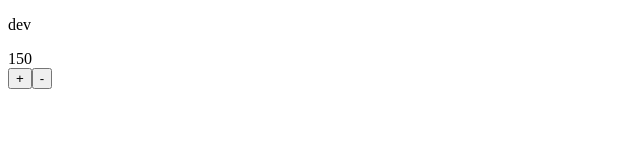
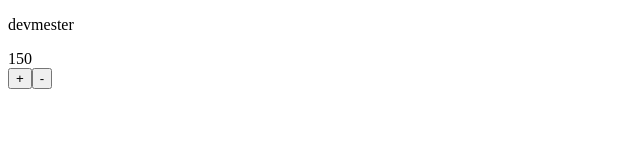
Before and after one commit to linlin1111/vue3-dome1, a Vue app: page / in a window 1280 px wide. Shown: the top 160 px of the page, without its empty margins (0-640 px from the left). Built offline with nearby package versions, Linux system fonts and the light colour scheme.

Commit message:
master mode

```diff
--- a/src/App.vue
+++ b/src/App.vue
@@ -1,6 +1,6 @@
 <template>
   <div class="app">
-    <p>dev</p>
+    <p>devmester</p>
     <!-- 显示数据组件 -->
     <counterView :num="num"></counterView>
     <!-- 显示按钮组件 -->
```
